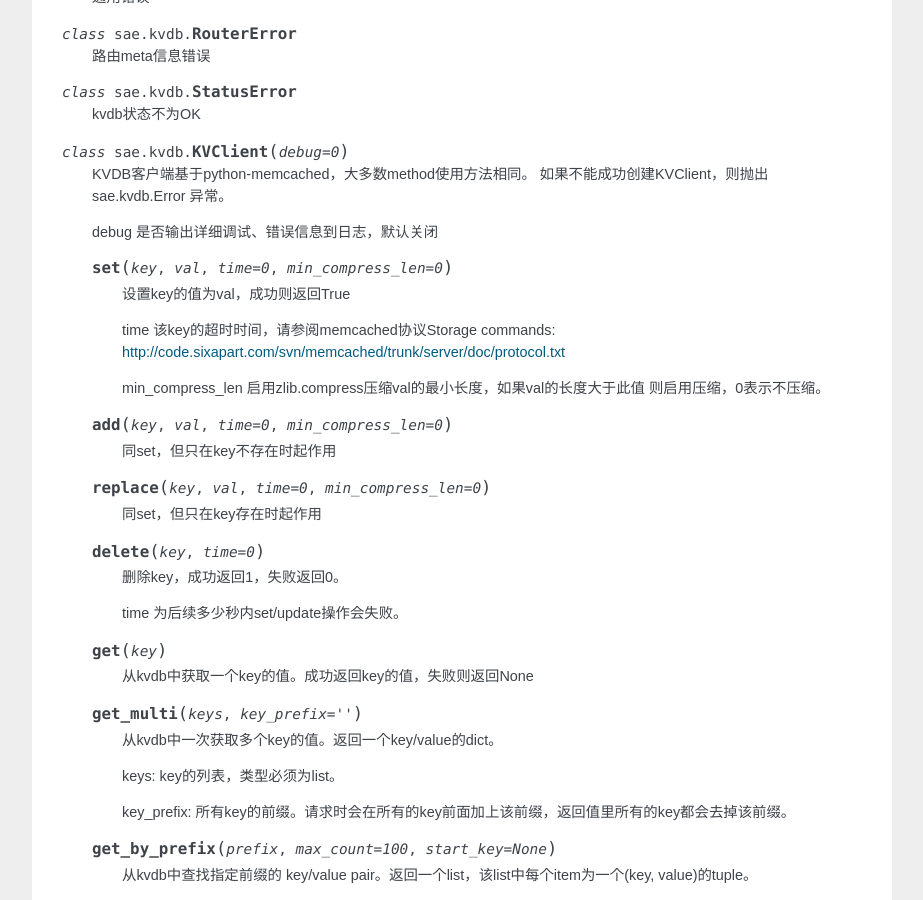
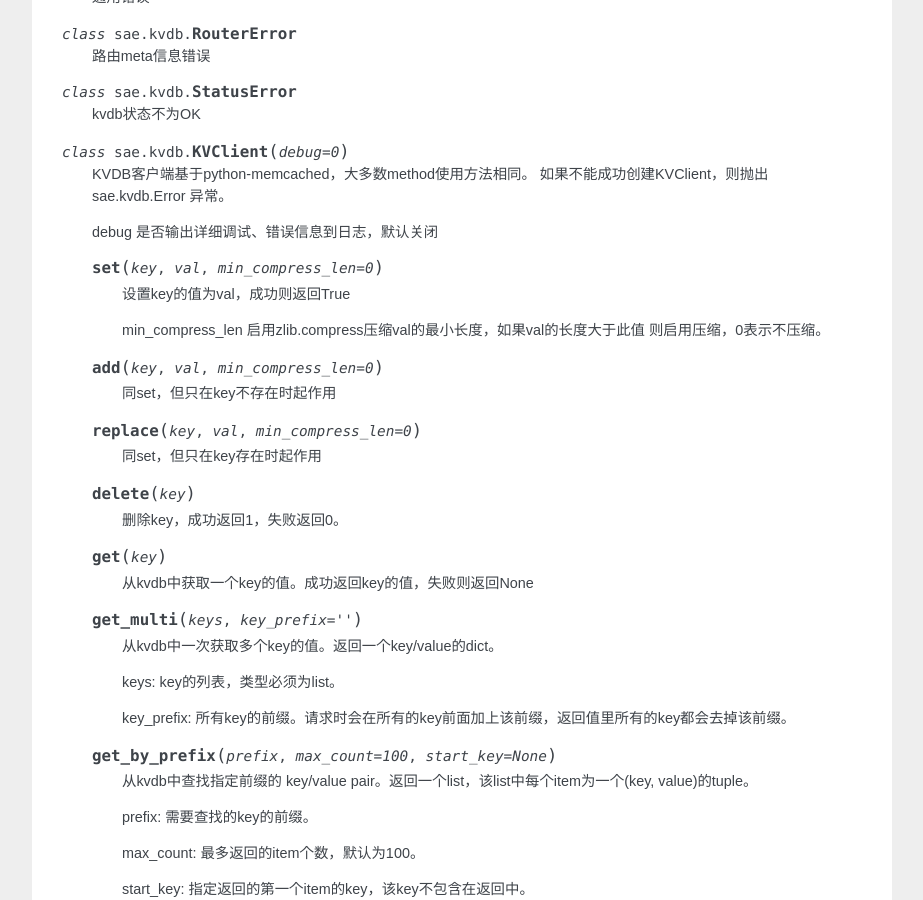
Before and after one commit to sinacloud/sae-python-dev-guide, a Sphinx documentation site: the page built from docs/service.rst, in a window 1280 px wide and 900 px high, scrolled down 7636 px. Shown: the whole window, without its empty margins (198-1121 px from the left). Built offline with Sphinx 7.4.7, drawn with Linux system fonts in a browser that asks for light colours.

Commit message:
Update kvdb docs

```diff
--- a/docs/service.rst
+++ b/docs/service.rst
@@ -476,29 +476,24 @@
 
     debug 是否输出详细调试、错误信息到日志，默认关闭
 
-    .. py:method:: set(key, val, time=0, min_compress_len=0)
+    .. py:method:: set(key, val, min_compress_len=0)
 
        设置key的值为val，成功则返回True
-
-       time 该key的超时时间，请参阅memcached协议Storage commands:
-       http://code.sixapart.com/svn/memcached/trunk/server/doc/protocol.txt
 
        min_compress_len 启用zlib.compress压缩val的最小长度，如果val的长度大于此值
        则启用压缩，0表示不压缩。
 
-    .. py:method:: add(key, val, time=0, min_compress_len=0)
+    .. py:method:: add(key, val, min_compress_len=0)
 
        同set，但只在key不存在时起作用
 
-    .. py:method:: replace(key, val, time=0, min_compress_len=0)
+    .. py:method:: replace(key, val, min_compress_len=0)
 
        同set，但只在key存在时起作用
 
-    .. py:method:: delete(key, time=0)
+    .. py:method:: delete(key)
 
        删除key，成功返回1，失败返回0。
-
-       time 为后续多少秒内set/update操作会失败。
 
     .. py:method:: get(key)
 
```
